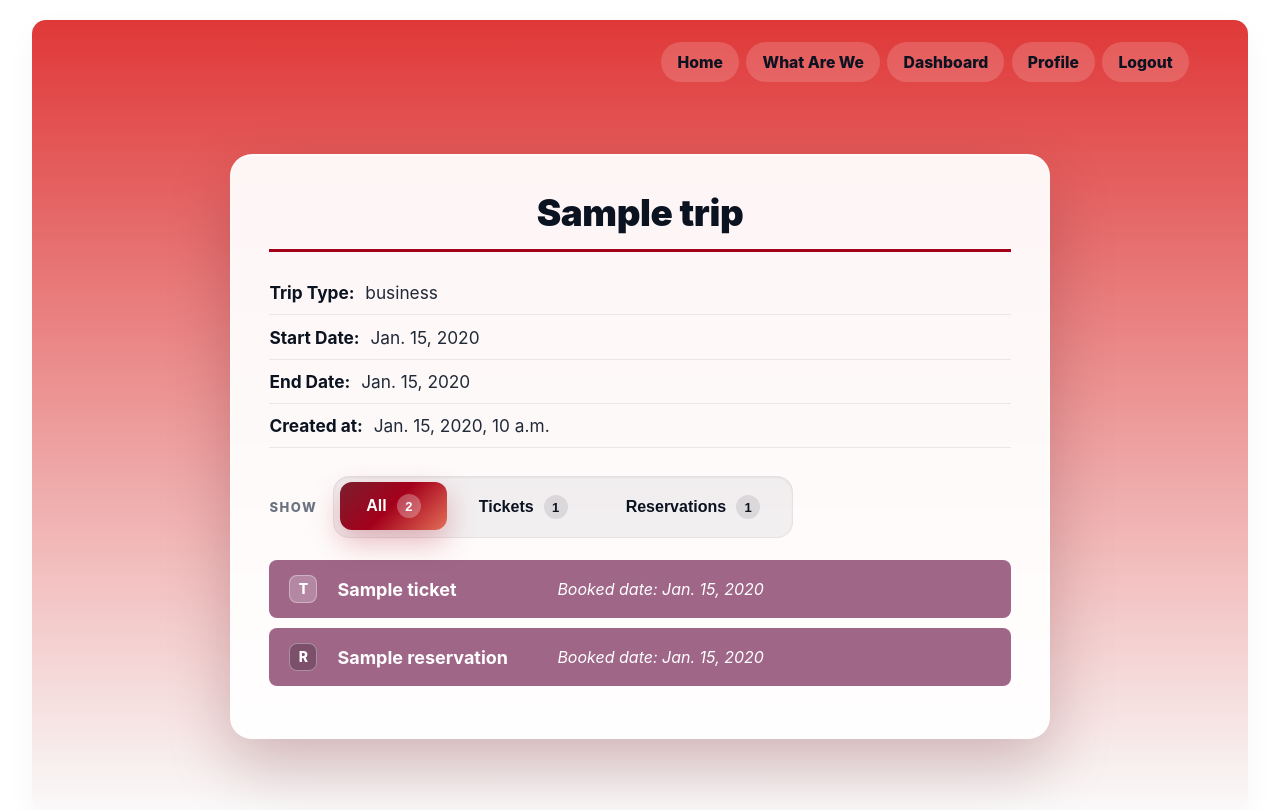
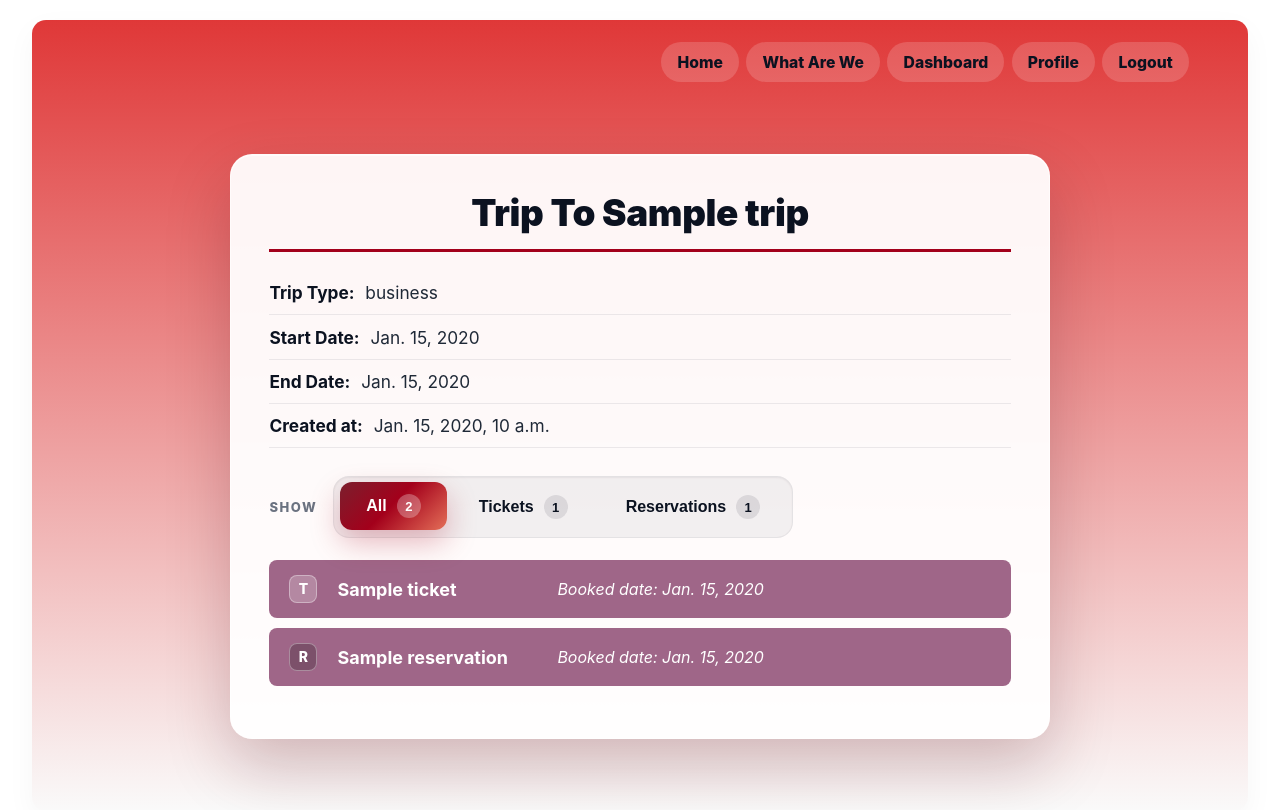
Before and after one commit to harishrajora/TripRep, a Django app: page /view_trip/1/ in a window 1280 px wide. Shown: the top 810 px of the page. Run offline with Django 4.2, Linux system fonts and the light colour scheme; a user stored in the database is signed in; tables that the repository leaves empty hold one stand-in row (values such as "Sample post").

Commit message:
View trip link added to button when no trip is created

```diff
--- a/core/templates/core/view_trip.html
+++ b/core/templates/core/view_trip.html
@@ -6,7 +6,7 @@
 
 {% block content %}
   <section class="view_ticket-container">
-    <h1 class="view_ticket_title"> {{ trip.trip_name }} </h1>
+    <h1 class="view_ticket_title">Trip To {{ trip.trip_name }} </h1>
     <div class="ticket-details">
       <p><strong>Trip Type:</strong> {{ trip.trip_type }}</p>
       <p><strong>Start Date:</strong> {{ trip.start_date_of_trip }}</p>
```
